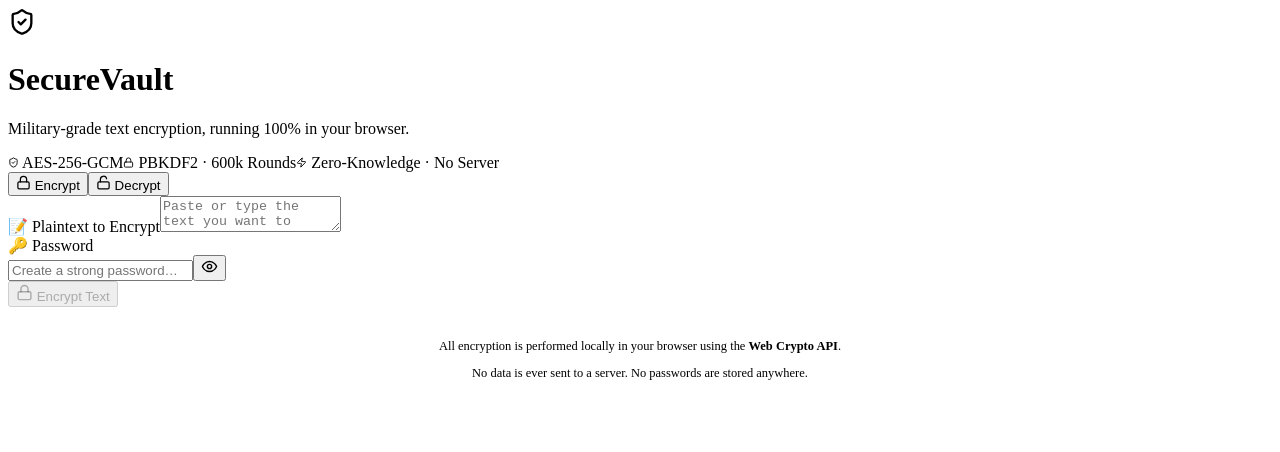
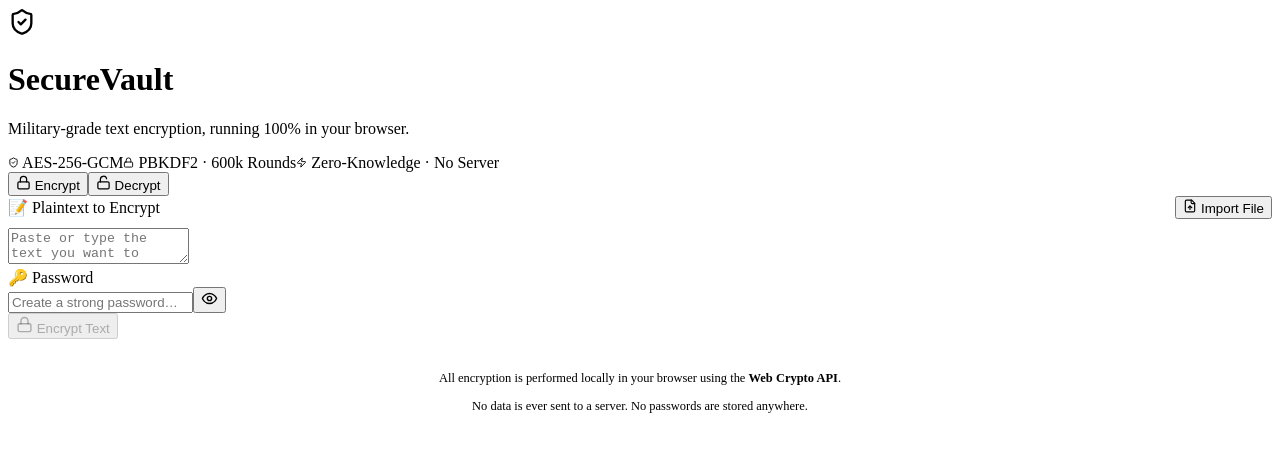
Before and after one commit to VibhavKrishnanKS/Encryptor-Decryptor-App, a React (Vite) app: page / in a window 1280 px wide. Shown: the top 452 px of the page. Built offline with nearby package versions, Linux system fonts and the light colour scheme; the HTML template or start-up script is replaced by a standard one.

Commit message:
importing file feature

```diff
--- a/src/App.jsx
+++ b/src/App.jsx
@@ -1,6 +1,6 @@
-import { useState, useCallback } from 'react';
+import { useState, useCallback, useRef } from 'react';
 import { motion, AnimatePresence } from 'framer-motion';
-import { Lock, Unlock, ShieldCheck, AlertTriangle, Info, Zap } from 'lucide-react';
+import { Lock, Unlock, ShieldCheck, AlertTriangle, Info, Zap, FileUp } from 'lucide-react';
 import PasswordField from './components/PasswordField';
 import ResultBox from './components/ResultBox';
 import InactivityGuard from './components/InactivityGuard';
@@ -17,6 +17,29 @@ export default function App() {
   const [error, setError]         = useState(null);
   const [warn, setWarn]           = useState(null);
   const [pendingMode, setPendingMode] = useState(null);
+  const fileInputRef              = useRef(null);
+
+  const handleFileUpload = (e) => {
+    const file = e.target.files[0];
+    if (!file) return;
+
+    // Check size limit (e.g., 5MB)
+    if (file.size > 5 * 1024 * 1024) {
+      setError('File is too large. Maximum size is 5MB.');
+      return;
+    }
+
+    const reader = new FileReader();
+    reader.onload = (event) => {
+      setInputText(event.target.result);
+      setError(null);
+    };
+    reader.onerror = () => {
+      setError('Failed to read the imported file.');
+    };
+    reader.readAsText(file);
+    e.target.value = ''; // Reset input so same file can be imported again if needed
+  };
 
   // Clear sensitive output on inactivity timeout
   const handleTimeout = useCallback(() => {
@@ -190,9 +213,25 @@ export default function App() {
             >
               {/* Input Text */}
               <div className="field-gap">
-                <label className="field-label" htmlFor="input-text">
-                  {mode === 'encrypt' ? '📝 Plaintext to Encrypt' : '🔐 Encrypted Blob to Decrypt'}
-                </label>
+                <div style={{ display: 'flex', justifyContent: 'space-between', alignItems: 'center', marginBottom: '0.6rem' }}>
+                  <label className="field-label" htmlFor="input-text" style={{ marginBottom: 0 }}>
+                    {mode === 'encrypt' ? '📝 Plaintext to Encrypt' : '🔐 Encrypted Blob to Decrypt'}
+                  </label>
+                  <button
+                    className="icon-btn"
+                    onClick={() => fileInputRef.current?.click()}
+                    title="Import text from a file"
+                  >
+                    <FileUp size={14} /> Import File
+                  </button>
+                  <input
+                    type="file"
+                    ref={fileInputRef}
+                    onChange={handleFileUpload}
+                    accept=".txt,.md,.csv,.json"
+                    style={{ display: 'none' }}
+                  />
+                </div>
                 <textarea
                   id="input-text"
                   className={`vault-textarea ${error ? 'danger' : ''}`}
```
